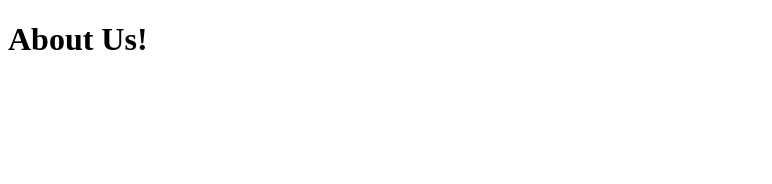
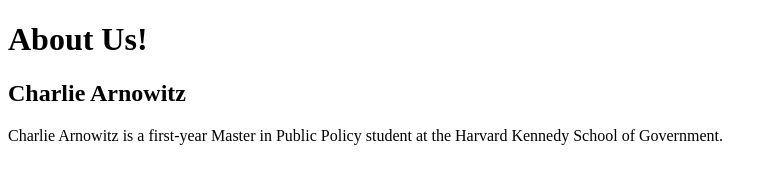
Before and after one commit to vontiveros/project, a plain HTML site: page our-team/index.html in a window 1280 px wide. Shown: the whole page, without its empty margins (0-772 px from the left). Drawn offline with Linux system fonts and the light colour scheme.

Commit message:
Added bio info for Charlie

```diff
--- a/our-team/index.html
+++ b/our-team/index.html
@@ -5,5 +5,7 @@
     </head>
     <body>
         <h1>About Us!</h1>
+        <h2>Charlie Arnowitz</h2>
+        <p>Charlie Arnowitz is a first-year Master in Public Policy student at the Harvard Kennedy School of Government. </p>
     </body>
 </html>
```
